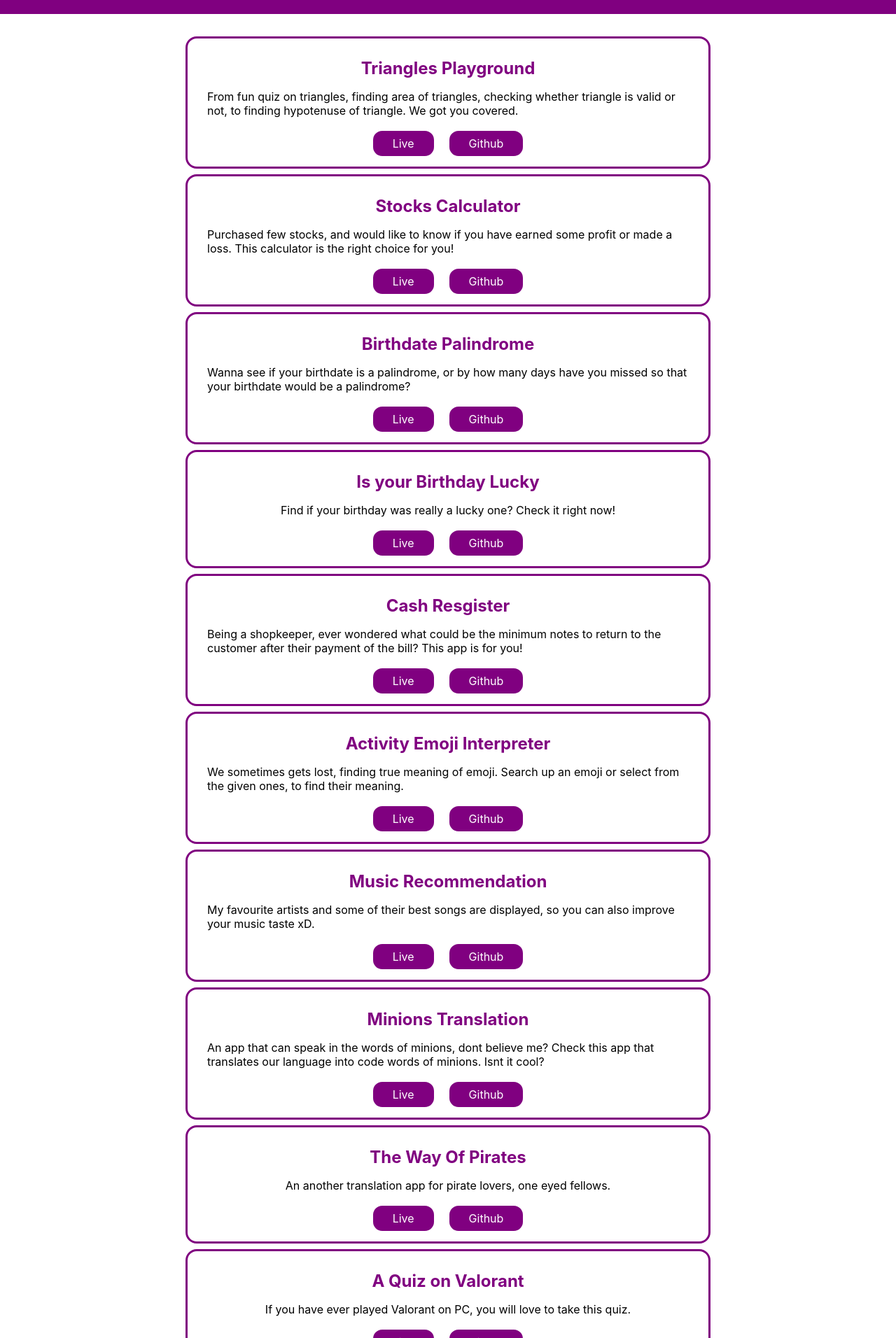
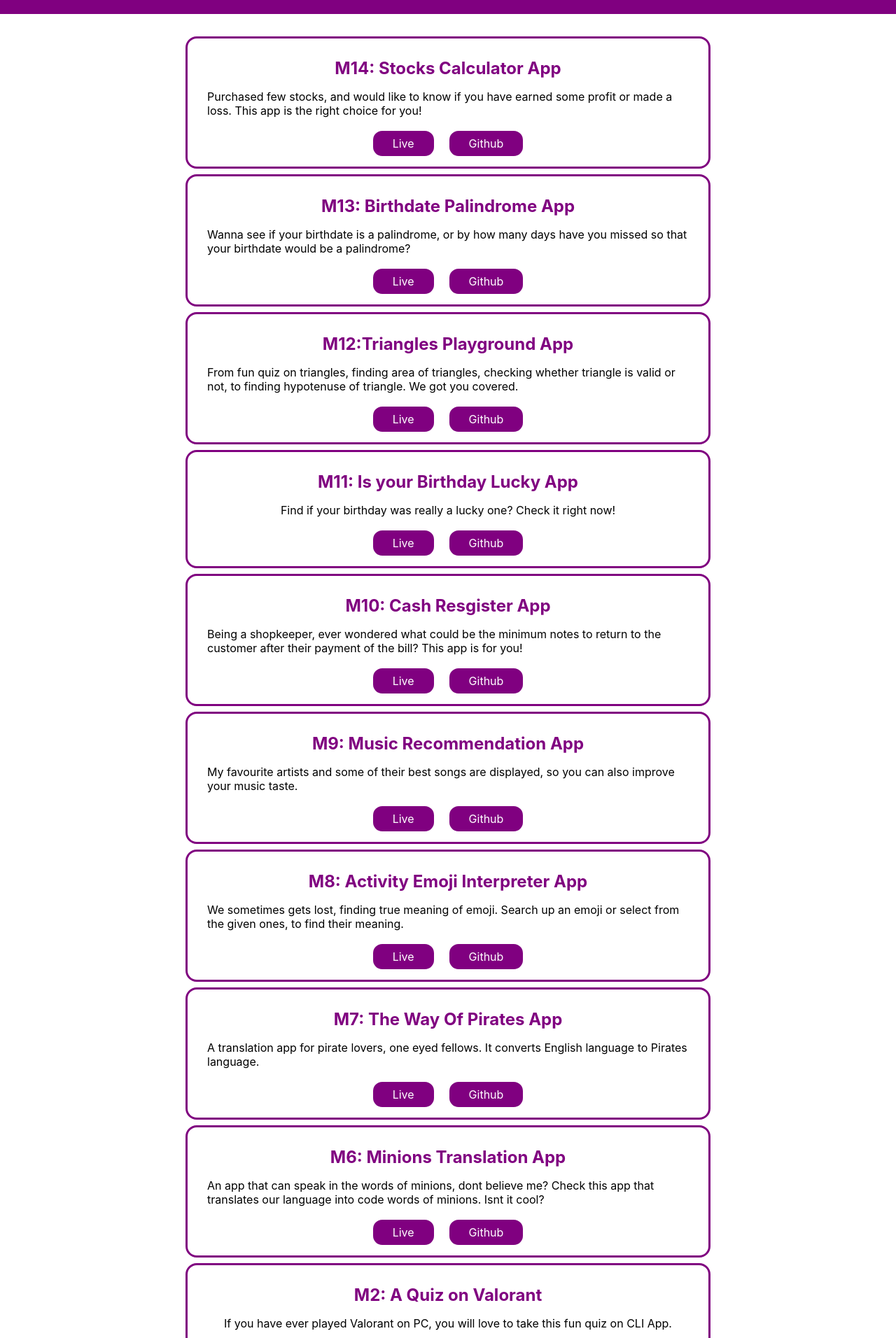
Before and after one commit to ritik-patel05/portfolio-neogcamp, a React (Create React App) app: page /projects in a window 1280 px wide. Shown: the part 48-1960 px from the top of the page at 70% size. Built offline with nearby package versions, Linux system fonts and the light colour scheme.

Commit message:
refactor: modify description and title of projects

```diff
--- a/src/data/projects.js
+++ b/src/data/projects.js
@@ -1,78 +1,80 @@
 const projects = [
 	{
-		title: 'Triangles Playground',
+		title: 'M14: Stocks Calculator App',
+		description:
+			'Purchased few stocks, and would like to know if you have earned some profit or made a loss. This app is the right choice for you!',
+		live: 'https://stockscalculator.netlify.app/',
+		github: 'https://github.com/ritik-patel05/stock-profit-or-loss',
+	},
+	{
+		title: 'M13: Birthdate Palindrome App',
+		description:
+			'Wanna see if your birthdate is a palindrome, or by how many days have you missed so that your birthdate would be a palindrome?',
+		live: 'https://birthdateepalindrome.netlify.app/',
+		github: 'https://github.com/ritik-patel05/birthdate-palindrome',
+	},
+	{
+		title: 'M12:Triangles Playground App',
 		description:
 			'From fun quiz on triangles, finding area of triangles, checking whether triangle is valid or not, to finding hypotenuse of triangle. We got you covered.',
 		live: 'https://trianglesplayground.netlify.app/',
 		github: 'https://github.com/ritik-patel05/triangles-playground',
 	},
 	{
-		title: 'Stocks Calculator',
-		description:
-			'Purchased few stocks, and would like to know if you have earned some profit or made a loss. This calculator is the right choice for you!',
-		live: 'https://stockscalculator.netlify.app/',
-		github: 'https://github.com/ritik-patel05/stock-profit-or-loss',
-	},
-	{
-		title: 'Birthdate Palindrome',
-		description:
-			'Wanna see if your birthdate is a palindrome, or by how many days have you missed so that your birthdate would be a palindrome?',
-		live: 'https://birthdateepalindrome.netlify.app/',
-		github: 'https://github.com/ritik-patel05/birthdate-palindrome',
-	},
-	{
-		title: 'Is your Birthday Lucky',
+		title: 'M11: Is your Birthday Lucky App',
 		description:
 			'Find if your birthday was really a lucky one? Check it right now!',
 		live: 'https://isyourbirthdayylucky.netlify.app/',
 		github: 'https://github.com/ritik-patel05/is-your-birthday-lucky',
 	},
 	{
-		title: 'Cash Resgister',
+		title: 'M10: Cash Resgister App',
 		description:
 			'Being a shopkeeper, ever wondered what could be the minimum notes to return to the customer after their payment of the bill? This app is for you!',
 		live: 'https://minimum-notes-return.netlify.app/',
 		github: 'https://github.com/ritik-patel05/cash-register',
 	},
 	{
-		title: 'Activity Emoji Interpreter',
+		title: 'M9: Music Recommendation App',
+		description:
+			'My favourite artists and some of their best songs are displayed, so you can also improve your music taste.',
+		live: 'https://musicrecommend.netlify.app/',
+		github: 'https://github.com/ritik-patel05/music-recommendation',
+	},
+	{
+		title: 'M8: Activity Emoji Interpreter App',
 		description:
 			'We sometimes gets lost, finding true meaning of emoji. Search up an emoji or select from the given ones, to find their meaning.',
 		live: 'https://findemojimeaning.netlify.app/',
 		github: 'https://github.com/ritik-patel05/activity-emoji-explorer',
 	},
+
 	{
-		title: 'Music Recommendation',
+		title: 'M7: The Way Of Pirates App',
 		description:
-			'My favourite artists and some of their best songs are displayed, so you can also improve your music taste xD.',
-		live: 'https://musicrecommend.netlify.app/',
-		github: 'https://github.com/ritik-patel05/music-recommendation',
+			'A translation app for pirate lovers, one eyed fellows. It converts English language to Pirates language.',
+		live: 'https://pirateey.netlify.app/',
+		github: 'https://github.com/ritik-patel05/pirate-translation',
 	},
 	{
-		title: 'Minions Translation',
+		title: 'M6: Minions Translation App',
 		description:
 			'An app that can speak in the words of minions, dont believe me? Check this app that translates our language into code words of minions. Isnt it cool?',
 		live: 'https://minionsspeaks.netlify.app/',
 		github: 'https://github.com/ritik-patel05/banana-speak',
 	},
+
 	{
-		title: 'The Way Of Pirates',
+		title: 'M2: A Quiz on Valorant',
 		description:
-			'An another translation app for pirate lovers, one eyed fellows.',
-		live: 'https://pirateey.netlify.app/',
-		github: 'https://github.com/ritik-patel05/pirate-translation',
-	},
-	{
-		title: 'A Quiz on Valorant',
-		description:
-			'If you have ever played Valorant on PC, you will love to take this quiz. ',
+			'If you have ever played Valorant on PC, you will love to take this fun quiz on CLI App.',
 		live: 'https://replit.com/@ritik-patel05/DoYouKnowMe-Quiz-MarkOne?embed=1&output=1#index.js',
 		github: 'https://github.com/ritik-patel05/quiz-valorant',
 	},
 	{
-		title: 'Do you know me Quiz',
+		title: 'M1: Do you know me Quiz',
 		description:
-			'If you are a friend of mine, and would like to judge if you know me well. Give it a shot.',
+			'If you are a friend of mine, and would like to judge if you know me well. Take the fun quiz on CLI App.',
 		live: 'https://replit.com/@ritik-patel05/Quiz-MarkTwo?embed=1&output=1#index.js',
 		github: 'https://github.com/ritik-patel05/do-you-know-me-quiz',
 	},
```
